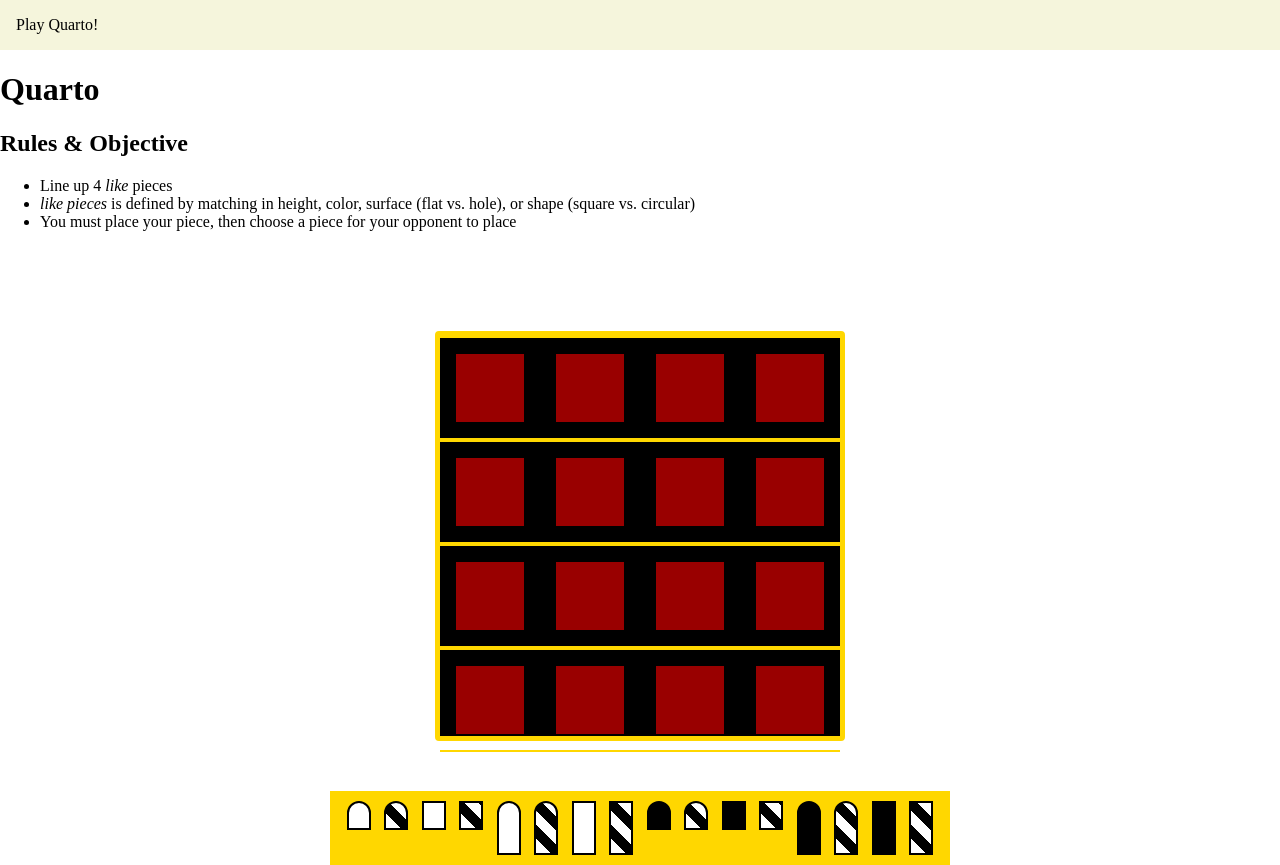
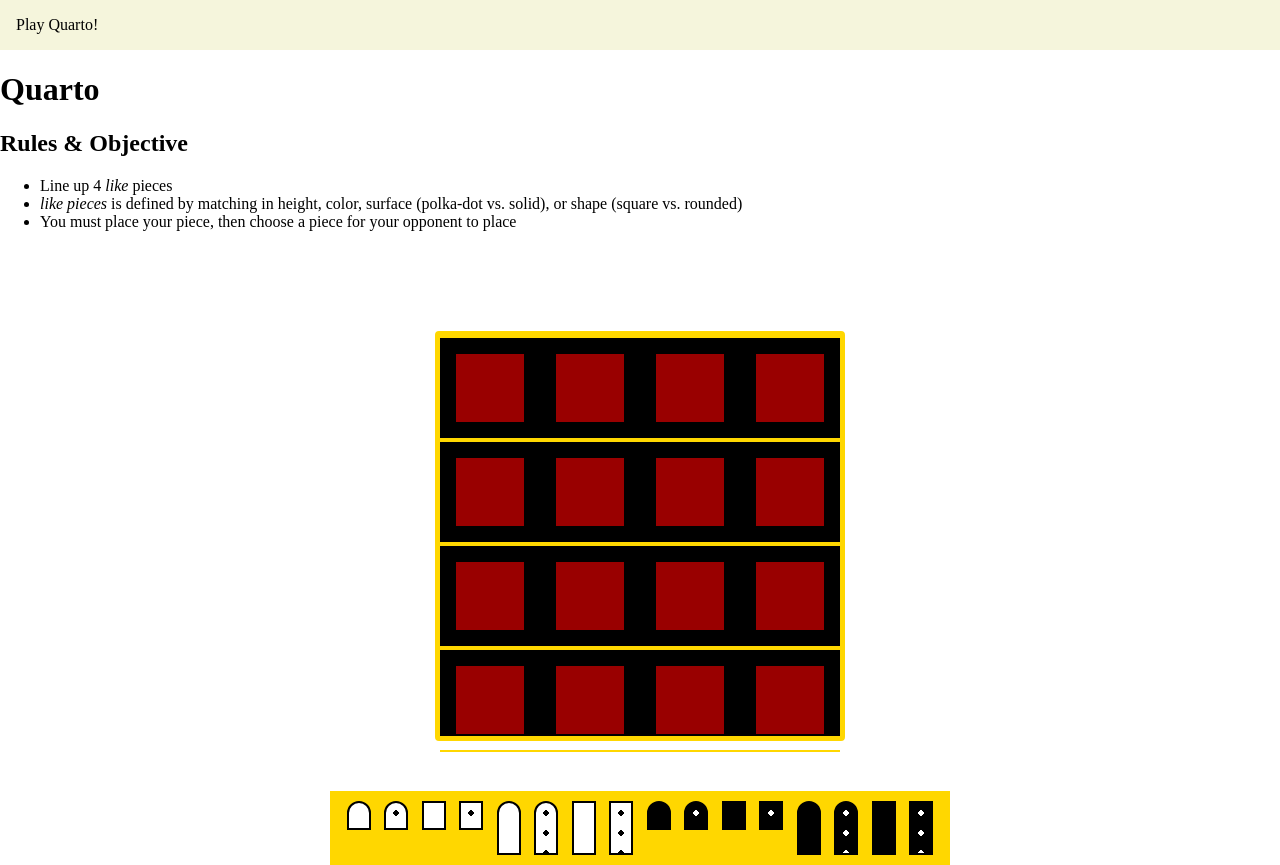
Before and after one commit to jmerz826/Quarto, a React (Vite) app: page / in a window 1280 px wide. Shown: the top 865 px of the page. Built offline with nearby package versions, Linux system fonts and the light colour scheme.

Commit message:
polka-dot

```diff
--- a/src/components/Home.tsx
+++ b/src/components/Home.tsx
@@ -11,7 +11,8 @@ const Home = () => {
         </li>
         <li>
           <span className="italic">like pieces</span> is defined by matching in
-          height, color, surface (flat vs. hole), or shape (square vs. circular)
+          height, color, surface (polka-dot vs. solid), or shape (square vs.
+          rounded)
         </li>
         <li>
           You must place your piece, then choose a piece for your opponent to
--- a/src/components/game/Piece.tsx
+++ b/src/components/game/Piece.tsx
@@ -4,7 +4,7 @@ export interface IPiece {
   color: "light" | "dark";
   shape: "square" | "rounded";
   height: "tall" | "short";
-  pattern: "striped" | "solid";
+  pattern: "polka-dot" | "solid";
 }
 
 const StyledPiece = styled.div`
--- a/src/components/game/pieceMap.ts
+++ b/src/components/game/pieceMap.ts
@@ -4,7 +4,7 @@ const pieceMap: { [P in keyof IPiece]: IPiece[P][] } = {
   color: ["light", "dark"],
   height: ["short", "tall"],
   shape: ["rounded", "square"],
-  pattern: ["solid", "striped"],
+  pattern: ["solid", "polka-dot"],
 };
 
 const keys = Object.keys(pieceMap);
--- a/src/index.css
+++ b/src/index.css
@@ -29,12 +29,13 @@ body {
   border-top-right-radius: 999px;
 }
 
-.striped {
-  background: repeating-linear-gradient(
-    45deg,
-    white,
-    white 10px,
-    black 10px,
-    black 20px
-  );
+.polka-dot {
+  background-image: radial-gradient(#000000 20%, transparent 20%),
+    radial-gradient(#ffffff 20%, transparent 20%);
+  background-size: 20px 20px;
 }
+
+.polka-dot.dark {
+  background-image: radial-gradient(#ffffff 20%, transparent 20%),
+    radial-gradient(#000000 20%, transparent 20%);
+}
```
